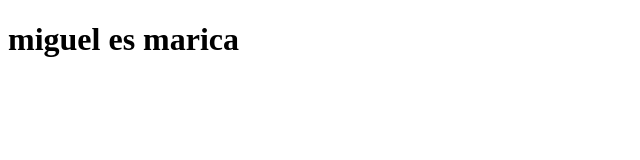
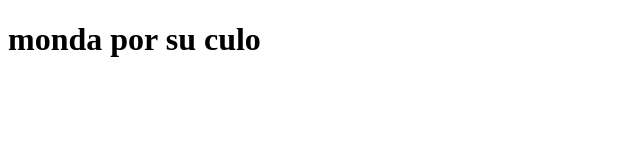
Before and after one commit to JhonJ-G/Bootcamp, a plain HTML site: page index.html in a window 1280 px wide. Shown: the whole page, without its empty margins (0-640 px from the left). Drawn offline with Linux system fonts and the light colour scheme.

```diff
--- a/index.html
+++ b/index.html
@@ -6,6 +6,6 @@
     <title>Ecommerce</title>
 </head>
 <body>
-    <h1>miguel es marica</h1>
+    <h1>monda por su culo</h1>
 </body>
 </html>
```
